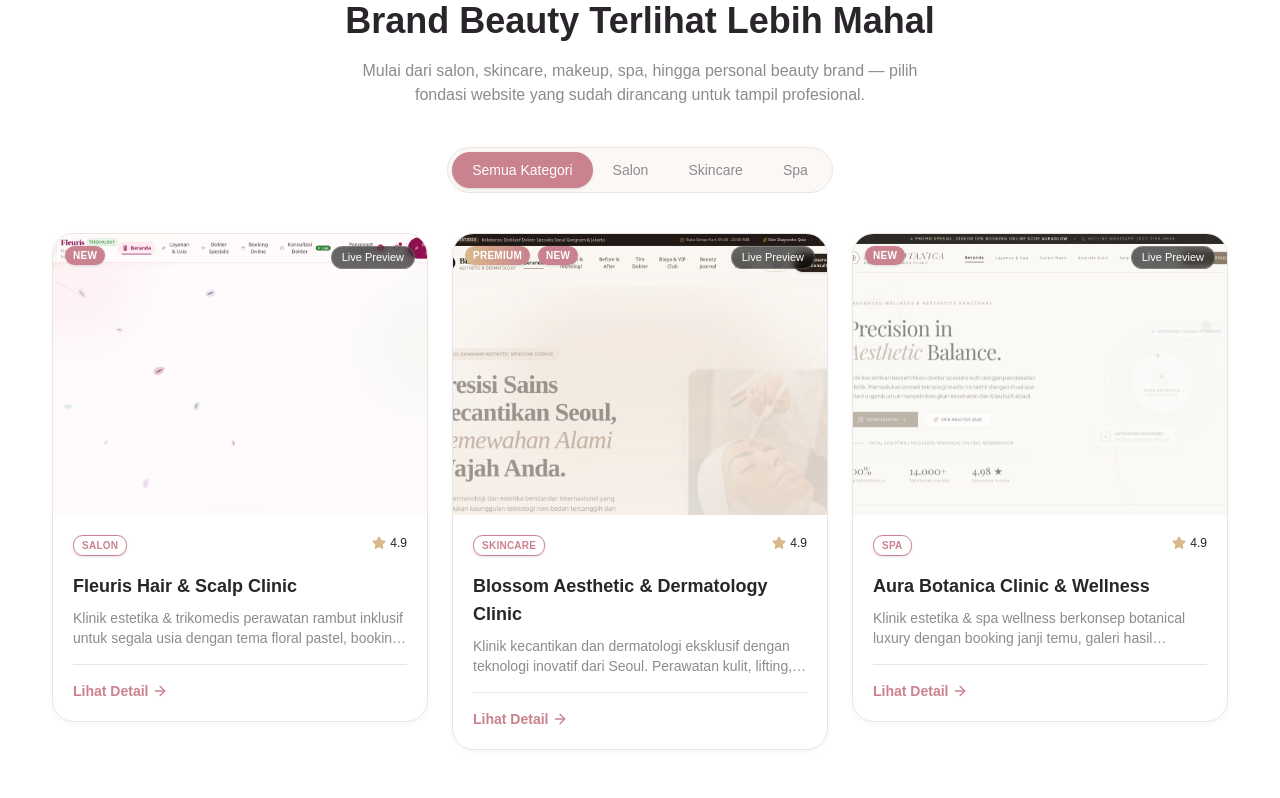
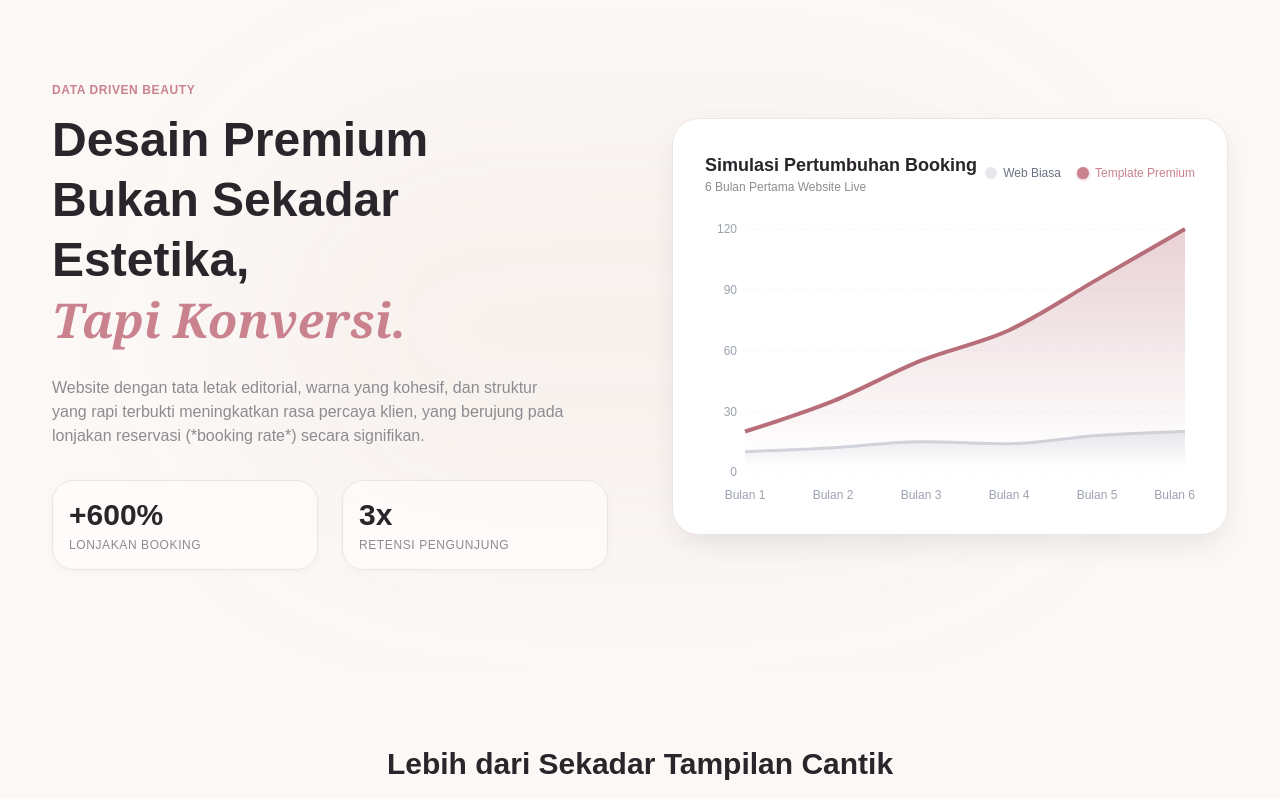
Before and after one commit to AnggiAdnanFauzi/tugas-rumah-web-templet, a React (Vite) app in the folder rumah-templet-beauty/: page / in a window 1280 px wide. Shown: the part 1440-2238 px from the top of the page. Built offline with nearby package versions, Linux system fonts and the light colour scheme.

Commit message:
Restructure Home page for better storytelling and add Recharts conversion visual

```diff
--- a/rumah-templet-beauty/package.json
+++ b/rumah-templet-beauty/package.json
@@ -19,6 +19,7 @@
     "react": "^19.2.8",
     "react-dom": "^19.2.8",
     "react-router-dom": "^7.18.2",
+    "recharts": "^3.10.1",
     "tailwind-merge": "^3.6.0",
     "tw-animate-css": "^1.4.0"
   },
--- /dev/null
+++ b/rumah-templet-beauty/src/components/sections/ConversionChartSection.jsx
@@ -0,0 +1,114 @@
+import { motion } from "framer-motion";
+import { AreaChart, Area, XAxis, YAxis, CartesianGrid, Tooltip, ResponsiveContainer } from "recharts";
+
+const data = [
+  { name: "Bulan 1", biasa: 10, premium: 20 },
+  { name: "Bulan 2", biasa: 12, premium: 35 },
+  { name: "Bulan 3", biasa: 15, premium: 55 },
+  { name: "Bulan 4", biasa: 14, premium: 70 },
+  { name: "Bulan 5", biasa: 18, premium: 95 },
+  { name: "Bulan 6", biasa: 20, premium: 120 },
+];
+
+export function ConversionChartSection() {
+  return (
+    <section className="py-14 md:py-24 bg-beauty-background overflow-hidden relative">
+      {/* Decorative Glow */}
+      <div className="absolute top-1/2 left-1/2 -translate-x-1/2 -translate-y-1/2 w-[800px] h-[400px] bg-beauty-primary/5 rounded-full blur-[100px] pointer-events-none"></div>
+
+      <div className="beauty-container relative z-10">
+        <div className="grid lg:grid-cols-2 gap-12 lg:gap-16 items-center">
+
+          {/* Text Content */}
+          <motion.div
+            initial={{ opacity: 0, x: -30 }}
+            whileInView={{ opacity: 1, x: 0 }}
+            viewport={{ once: true, margin: "-100px" }}
+            transition={{ duration: 0.8 }}
+            className="flex flex-col justify-center"
+          >
+            <p className="text-xs font-bold uppercase tracking-wider text-beauty-primary mb-3">
+              Data Driven Beauty
+            </p>
+            <h2 className="text-3xl md:text-4xl lg:text-5xl font-bold text-beauty-foreground mb-6 leading-tight">
+              Desain Premium <br className="hidden md:block" />
+              Bukan Sekadar Estetika, <br className="hidden lg:block" />
+              <span className="font-serif italic text-beauty-primary">Tapi Konversi.</span>
+            </h2>
+            <p className="text-base text-beauty-muted mb-8 max-w-lg">
+              Website dengan tata letak editorial, warna yang kohesif, dan struktur yang rapi terbukti meningkatkan rasa percaya klien, yang berujung pada lonjakan reservasi (*booking rate*) secara signifikan.
+            </p>
+
+            <div className="flex flex-col sm:flex-row gap-6">
+              <div className="bg-white/50 backdrop-blur-sm border border-beauty-border p-4 rounded-2xl shadow-beauty-sm flex-1">
+                <p className="text-3xl font-bold text-beauty-foreground mb-1">+600%</p>
+                <p className="text-xs text-beauty-muted font-medium uppercase tracking-wider">Lonjakan Booking</p>
+              </div>
+              <div className="bg-white/50 backdrop-blur-sm border border-beauty-border p-4 rounded-2xl shadow-beauty-sm flex-1">
+                <p className="text-3xl font-bold text-beauty-foreground mb-1">3x</p>
+                <p className="text-xs text-beauty-muted font-medium uppercase tracking-wider">Retensi Pengunjung</p>
+              </div>
+            </div>
+          </motion.div>
+
+          {/* Chart Content */}
+          <motion.div
+            initial={{ opacity: 0, scale: 0.95, y: 20 }}
+            whileInView={{ opacity: 1, scale: 1, y: 0 }}
+            viewport={{ once: true, margin: "-100px" }}
+            transition={{ duration: 0.8, delay: 0.2 }}
+            className="bg-white p-6 md:p-8 rounded-3xl shadow-beauty-lg border border-beauty-border w-full aspect-[4/3] flex flex-col relative"
+          >
+            <div className="mb-6 flex justify-between items-center">
+              <div>
+                <h3 className="text-lg font-bold text-beauty-foreground">Simulasi Pertumbuhan Booking</h3>
+                <p className="text-xs text-beauty-muted">6 Bulan Pertama Website Live</p>
+              </div>
+              <div className="flex gap-4 text-xs font-medium">
+                <div className="flex items-center gap-1.5">
+                  <div className="w-3 h-3 rounded-full bg-gray-200"></div>
+                  <span className="text-gray-500">Web Biasa</span>
+                </div>
+                <div className="flex items-center gap-1.5">
+                  <div className="w-3 h-3 rounded-full bg-beauty-primary shadow-sm shadow-beauty-primary/50"></div>
+                  <span className="text-beauty-primary">Template Premium</span>
+                </div>
+              </div>
+            </div>
+
+            <div className="flex-grow w-full">
+              <ResponsiveContainer width="100%" height="100%">
+                <AreaChart
+                  data={data}
+                  margin={{ top: 10, right: 10, left: -20, bottom: 0 }}
+                >
+                  <defs>
+                    <linearGradient id="colorPremium" x1="0" y1="0" x2="0" y2="1">
+                      <stop offset="5%" stopColor="var(--color-primary, #b76e79)" stopOpacity={0.3}/>
+                      <stop offset="95%" stopColor="var(--color-primary, #b76e79)" stopOpacity={0}/>
+                    </linearGradient>
+                    <linearGradient id="colorBiasa" x1="0" y1="0" x2="0" y2="1">
+                      <stop offset="5%" stopColor="#e5e7eb" stopOpacity={0.8}/>
+                      <stop offset="95%" stopColor="#e5e7eb" stopOpacity={0}/>
+                    </linearGradient>
+                  </defs>
+                  <CartesianGrid strokeDasharray="3 3" vertical={false} stroke="#f3f4f6" />
+                  <XAxis dataKey="name" axisLine={false} tickLine={false} tick={{ fontSize: 12, fill: '#9ca3af' }} dy={10} />
+                  <YAxis axisLine={false} tickLine={false} tick={{ fontSize: 12, fill: '#9ca3af' }} />
+                  <Tooltip
+                    contentStyle={{ borderRadius: '12px', border: 'none', boxShadow: '0 10px 25px -5px rgba(0, 0, 0, 0.1), 0 8px 10px -6px rgba(0, 0, 0, 0.1)', fontWeight: 'bold' }}
+                    itemStyle={{ fontSize: '14px' }}
+                    labelStyle={{ color: '#6b7280', fontSize: '12px', marginBottom: '4px' }}
+                  />
+                  <Area type="monotone" dataKey="biasa" stroke="#d1d5db" strokeWidth={3} fillOpacity={1} fill="url(#colorBiasa)" />
+                  <Area type="monotone" dataKey="premium" stroke="var(--color-primary, #b76e79)" strokeWidth={4} fillOpacity={1} fill="url(#colorPremium)" />
+                </AreaChart>
+              </ResponsiveContainer>
+            </div>
+          </motion.div>
+
+        </div>
+      </div>
+    </section>
+  );
+}
--- a/rumah-templet-beauty/src/pages/Home.jsx
+++ b/rumah-templet-beauty/src/pages/Home.jsx
@@ -2,14 +2,14 @@ import { Navbar } from "../components/layout/Navbar";
 import { Footer } from "../components/layout/Footer";
 import { Hero } from "../components/sections/Hero";
 import { TrustStrip } from "../components/sections/TrustStrip";
+import { BeforeAfter } from "../components/sections/BeforeAfter";
+import { ConversionChartSection } from "../components/sections/ConversionChartSection";
+import { WhyTheseTemplates } from "../components/sections/WhyTheseTemplates";
+import { FeaturedTemplates } from "../components/sections/FeaturedTemplates";
 import { CategoryStrip } from "../components/sections/CategoryStrip";
-import { FeaturedTemplates } from "../components/sections/FeaturedTemplates";
-import { WhyTheseTemplates } from "../components/sections/WhyTheseTemplates";
 import { EditorialShowcase } from "../components/sections/EditorialShowcase";
 import { WhatYouGet } from "../components/sections/WhatYouGet";
-import { BeforeAfter } from "../components/sections/BeforeAfter";
 import { CustomizationSection } from "../components/sections/CustomizationSection";
-import { UseCaseVisual } from "../components/sections/UseCaseVisual";
 import { PurchaseConfidence } from "../components/sections/PurchaseConfidence";
 import { MiniSocialProof } from "../components/sections/MiniSocialProof";
 import { FaqConversion } from "../components/sections/FaqConversion";
@@ -21,22 +21,26 @@ export function Home() {
     <div className="min-h-screen bg-beauty-background font-sans flex flex-col">
       <Navbar />
       <main className="flex-grow pt-[72px]">
-        {/* Phase 5 Core - Foundation & Showcase */}
+        {/* Phase 1: First Impression & Problem Awareness */}
         <Hero />
         <TrustStrip />
+        <BeforeAfter />
+        <ConversionChartSection />
+
+        {/* Phase 2: Solution & Showcasing */}
+        <WhyTheseTemplates />
+        <FeaturedTemplates />
         <CategoryStrip />
-        <FeaturedTemplates />
-        <WhyTheseTemplates />
         <EditorialShowcase />
 
-        {/* Phase 6 Core - Conversion & Trust Funnel */}
+        {/* Phase 3: Features & Objections */}
         <WhatYouGet />
-        <BeforeAfter />
         <CustomizationSection />
-        <UseCaseVisual />
         <PurchaseConfidence />
         <MiniSocialProof />
         <FaqConversion />
+
+        {/* Phase 4: Final Call to Action */}
         <FinalCta />
         <ValueCta />
       </main>
```
Also changed, not shown: 1 other file (tests, documents, lock files or other folders).
